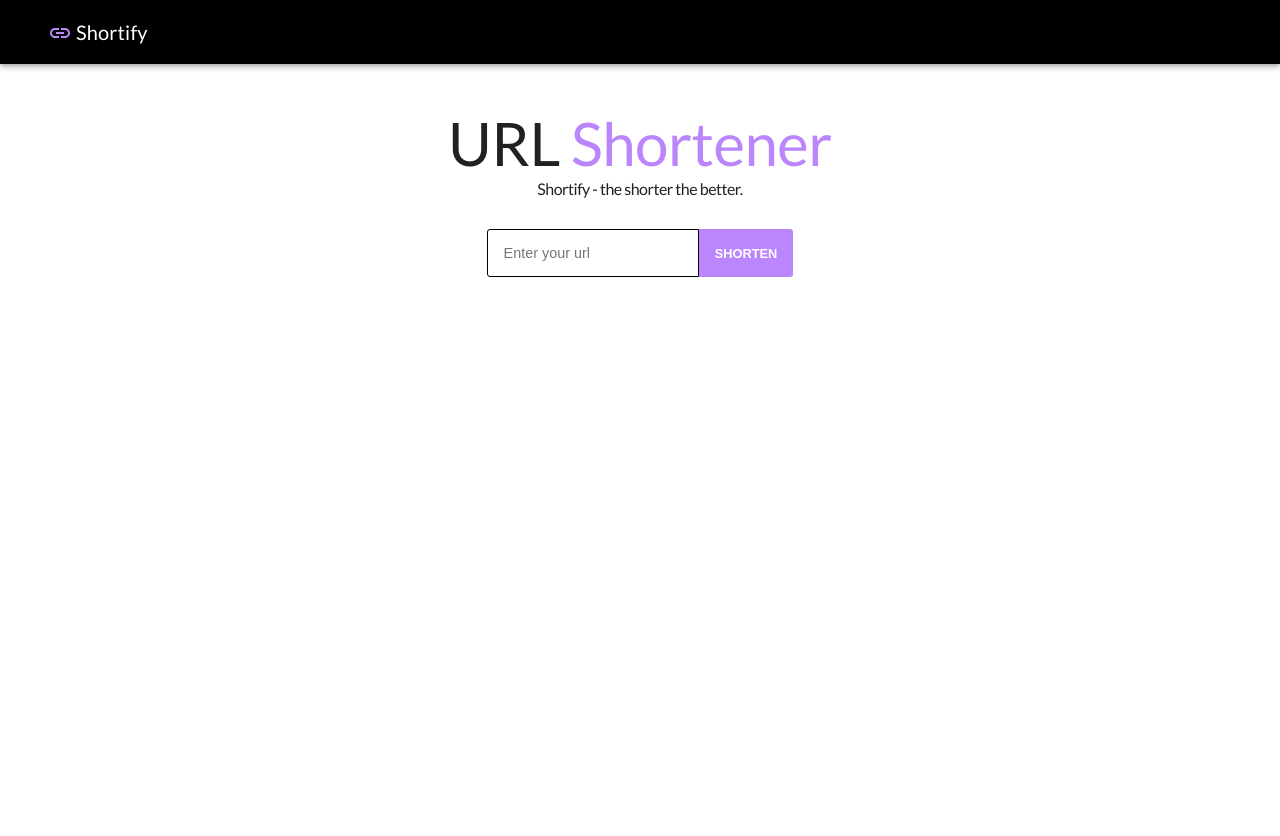
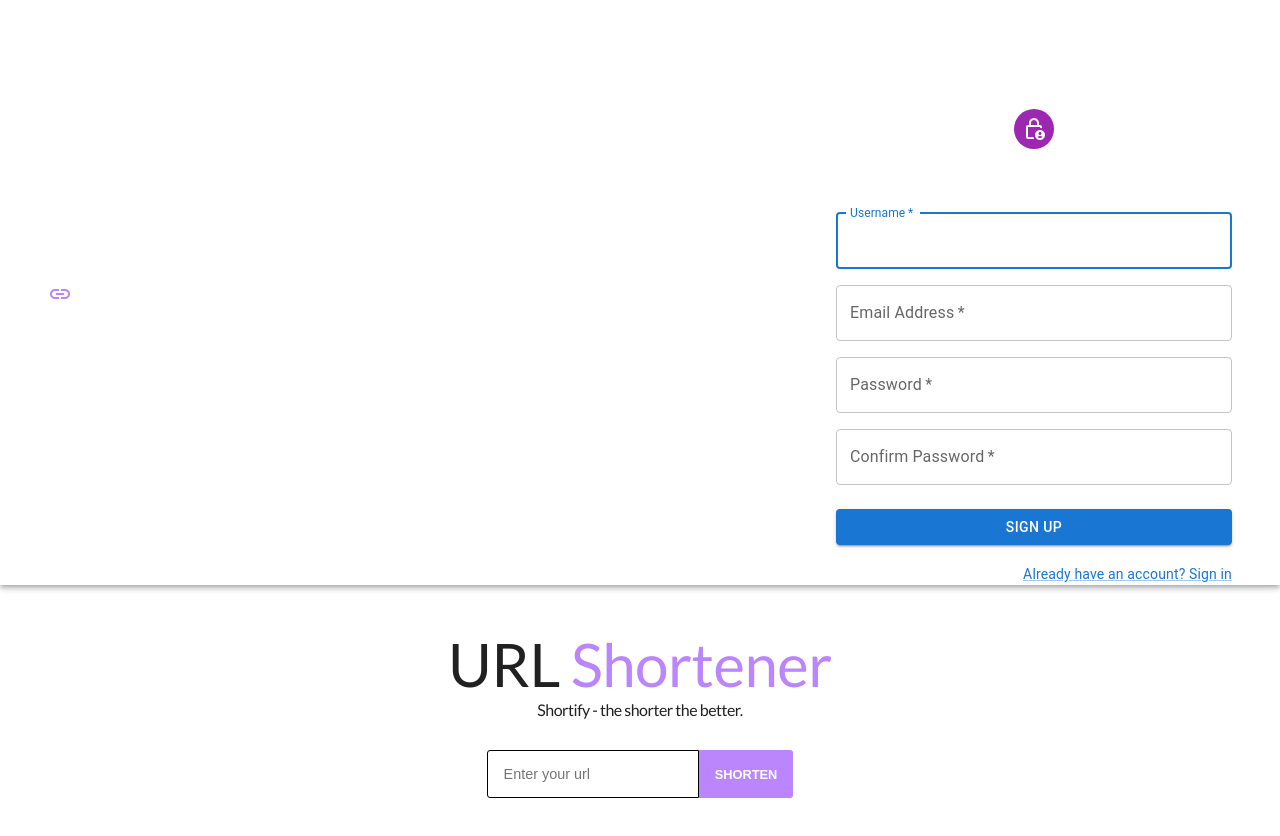
Before and after one commit to agalit1/capstone-project-url-shortener, a React (Create React App) app in the folder frontend/: page / in a window 1280 px wide. Shown: the top 836 px of the page. Before the commit the page ends 800 px from the top, so only its background shows below. Built offline with nearby package versions, Linux system fonts and the light colour scheme.

Commit message:
Add SignUp component in frontend

```diff
--- a/frontend/package.json
+++ b/frontend/package.json
@@ -5,6 +5,7 @@
   "dependencies": {
     "@emotion/react": "^11.10.5",
     "@emotion/styled": "^11.10.5",
+    "@hookform/resolvers": "^2.9.10",
     "@mui/icons-material": "^5.10.15",
     "@mui/material": "^5.10.15",
     "@react-css/grid": "^2.1.0",
@@ -25,7 +26,8 @@
     "react-scripts": "5.0.1",
     "typescript": "^4.9.3",
     "validator": "^13.7.0",
-    "web-vitals": "^2.1.4"
+    "web-vitals": "^2.1.4",
+    "yup": "^0.32.11"
   },
   "scripts": {
     "start": "react-scripts start",
--- a/frontend/src/App.tsx
+++ b/frontend/src/App.tsx
@@ -1,12 +1,13 @@
 import './style/App.css';
 import './style/style';
-import LinkCard from "./LinkCard";
+import LinkCard from "./Components/Link/LinkCard";
 import {BrowserRouter, Route, Routes} from "react-router-dom";
-import {AppBar, Box, CssBaseline, Toolbar, Typography} from "@mui/material";
+import {AppBar, Box, Button, CssBaseline, Toolbar, Typography} from "@mui/material";
 import {Link} from "@mui/icons-material";
-import BackgroundAnimate from "./BackgroundAnimate";
-import LinkResult from "./LinkResult";
+import BackgroundAnimate from "./Components/Link/BackgroundAnimate";
+import LinkResult from "./Components/Link/LinkResult";
 import {useState} from "react";
+import SignUpCard from "./Components/User/SignUpCard";
 
 
 function App() {
@@ -17,12 +18,16 @@ function App() {
         <>
             <CssBaseline/>
             <Box sx={{flexGrow: 1, mb: 3}}>
-                <AppBar position="relative" sx={{bgcolor: "black"}}>
+                <AppBar position="relative" sx={{bgcolor: "white"}}>
                     <Toolbar>
                         <Link sx={{color: "#BB86FC", mt: 0.5, mb: 0.2, marginLeft: 3, marginRight: 0.5}}/>
                         <Typography variant="h6" component="div" fontFamily='Lato'>
                             Shortify
                         </Typography>
+                        <div className="signup">
+                            <Button color="inherit">Sign Up</Button>
+                            <SignUpCard/>
+                        </div>
                     </Toolbar>
                 </AppBar>
             </Box>
--- /dev/null
+++ b/frontend/src/Components/User/SignInGuestModel.ts
@@ -0,0 +1,4 @@
+export type SignInGuestModel = {
+    username: string;
+    password: string;
+}
--- /dev/null
+++ b/frontend/src/Components/User/SignUpCard.tsx
@@ -0,0 +1,127 @@
+import React from 'react';
+import {Avatar, Box, Button, Container, CssBaseline, Grid, Link, TextField, Typography,} from "@mui/material";
+import LockPersonOutlinedIcon from '@mui/icons-material/LockPersonOutlined';
+import axios from "axios";
+import {InferType, object, string} from 'yup';
+import {yupResolver} from "@hookform/resolvers/yup";
+import {useForm} from "react-hook-form";
+
+
+const signUpSchema = object({
+    username: string()
+        .max(15, "Must be 15 characters or less")
+        .required("Name is required"),
+    email: string()
+        .email("Invalid email")
+        .required("Email is required"),
+    password: string()
+        .min(8, "Must be at least 8 characters")
+        .required("Password is required"),
+    confirmPassword: string()
+        .oneOf(Object.values("password"), "Password must match")
+        // .oneOf([Yup.ref("password"), null], "Password must match")
+        .required("Confirm password is required")
+})
+
+function onSubmit(values: Props) {
+    return axios.post("/api/users/signup", values);
+
+}
+
+type Props = InferType<typeof signUpSchema>;
+
+function SignUpCard() {
+
+    const {
+        register,
+        handleSubmit,
+        formState: {errors},
+    } = useForm<Props>({
+        resolver: yupResolver(signUpSchema),
+    });
+
+    return (
+        <Container component="main" maxWidth="xs">
+            <CssBaseline/>
+            <Box
+                sx={{
+                    marginTop: 8,
+                    display: 'flex',
+                    flexDirection: 'column',
+                    alignItems: 'center',
+                }}
+            >
+                <Avatar sx={{m: 1, bgcolor: 'secondary.main'}}>
+                    <LockPersonOutlinedIcon/>
+                </Avatar>
+                <Typography component="h1" variant="h5">
+                    Sign up
+                </Typography>
+                <Box component="form" noValidate onSubmit={handleSubmit(onSubmit)} sx={{mt: 3}}>
+                    <Grid container spacing={2}>
+                        <Grid item xs={12}>
+                            <TextField
+                                {...register("username")}
+                                required
+                                fullWidth
+                                id="username"
+                                label="Username"
+                                autoFocus
+                            />
+                        </Grid>
+                        <span className="error">{errors?.username?.message}</span>
+                        <Grid item xs={12}>
+                            <TextField
+                                {...register("email")}
+                                required
+                                fullWidth
+                                id="email"
+                                label="Email Address"
+                            />
+                        </Grid>
+                        <span className="error">{errors?.email?.message}</span>
+                        <Grid item xs={12}>
+                            <TextField
+                                {...register("password")}
+                                required
+                                fullWidth
+                                label="Password"
+                                type="password"
+                                id="password"
+                            />
+                        </Grid>
+                        <span className="error">{errors?.password?.message}</span>
+                        <Grid item xs={12}>
+                            <TextField
+                                {...register("confirmPassword")}
+                                required
+                                fullWidth
+                                label="Confirm Password"
+                                type="password"
+                                id="confirmPassword"
+                            />
+                        </Grid>
+                        <span className="error">{errors?.confirmPassword?.message}</span>
+                    </Grid>
+                    <Button
+                        type="submit"
+                        fullWidth
+                        variant="contained"
+                        sx={{mt: 3, mb: 2}}
+                    >
+                        Sign Up
+                    </Button>
+                    <Grid container justifyContent="flex-end">
+                        <Grid item>
+                            <Link href="#" variant="body2">
+                                Already have an account? Sign in
+                            </Link>
+                        </Grid>
+                    </Grid>
+                </Box>
+            </Box>
+        </Container>
+    );
+}
+
+export default SignUpCard;
--- /dev/null
+++ b/frontend/src/Components/User/SignUpGuestModel.ts
@@ -0,0 +1,6 @@
+export type SignUpGuestModel = {
+    username: string;
+    email: string;
+    password: string;
+    confirmPassword: string;
+}
--- a/frontend/src/index.tsx
+++ b/frontend/src/index.tsx
@@ -1,6 +1,6 @@
 import React from 'react';
 import ReactDOM from 'react-dom/client';
-import './index.css';
+import './style/index.css';
 import App from './App';
 import reportWebVitals from './reportWebVitals';
 
--- a/frontend/src/style/App.css
+++ b/frontend/src/style/App.css
@@ -94,3 +94,14 @@
     margin-top: 0;
     margin-bottom: 10px;
 }
+
+.signup {
+    font-family: 'Lato', sans-serif;
+    margin-left: auto;
+}
+
+.error {
+    margin-left: auto;
+    display: flex;
+    color: red
+}
```
Also changed, not shown: frontend/src/Components/Link/BackgroundAnimate.tsx (renamed from frontend/src/BackgroundAnimate.tsx), frontend/src/Components/Link/LinkCard.tsx (renamed from frontend/src/LinkCard.tsx), frontend/src/Components/Link/LinkModel.ts (renamed from frontend/src/LinkModel.ts), frontend/src/Components/Link/LinkResult.tsx (renamed from frontend/src/LinkResult.tsx), frontend/src/style/index.css (renamed from frontend/src/index.css), 1 other file (tests, documents, lock files or other folders).
